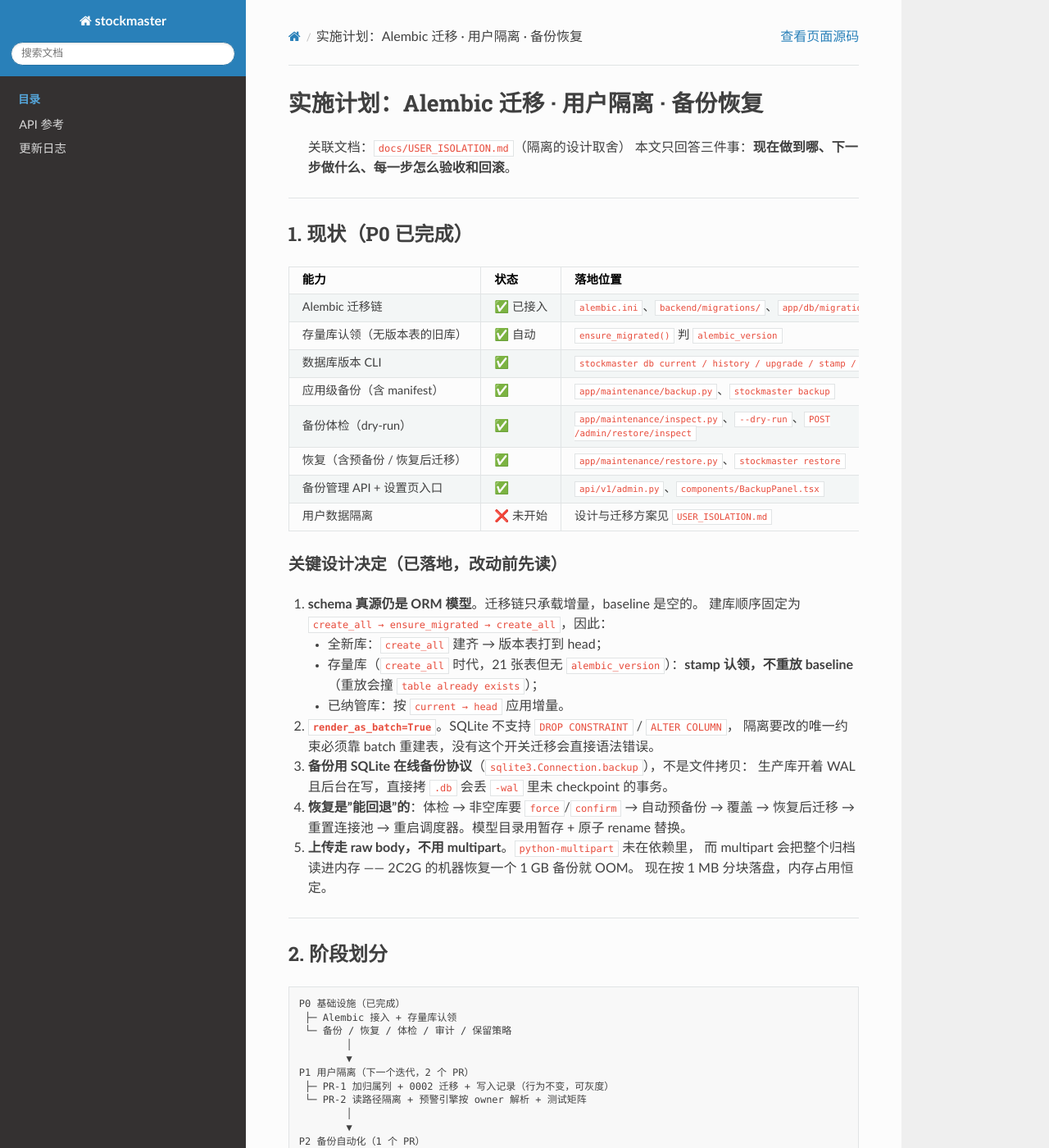
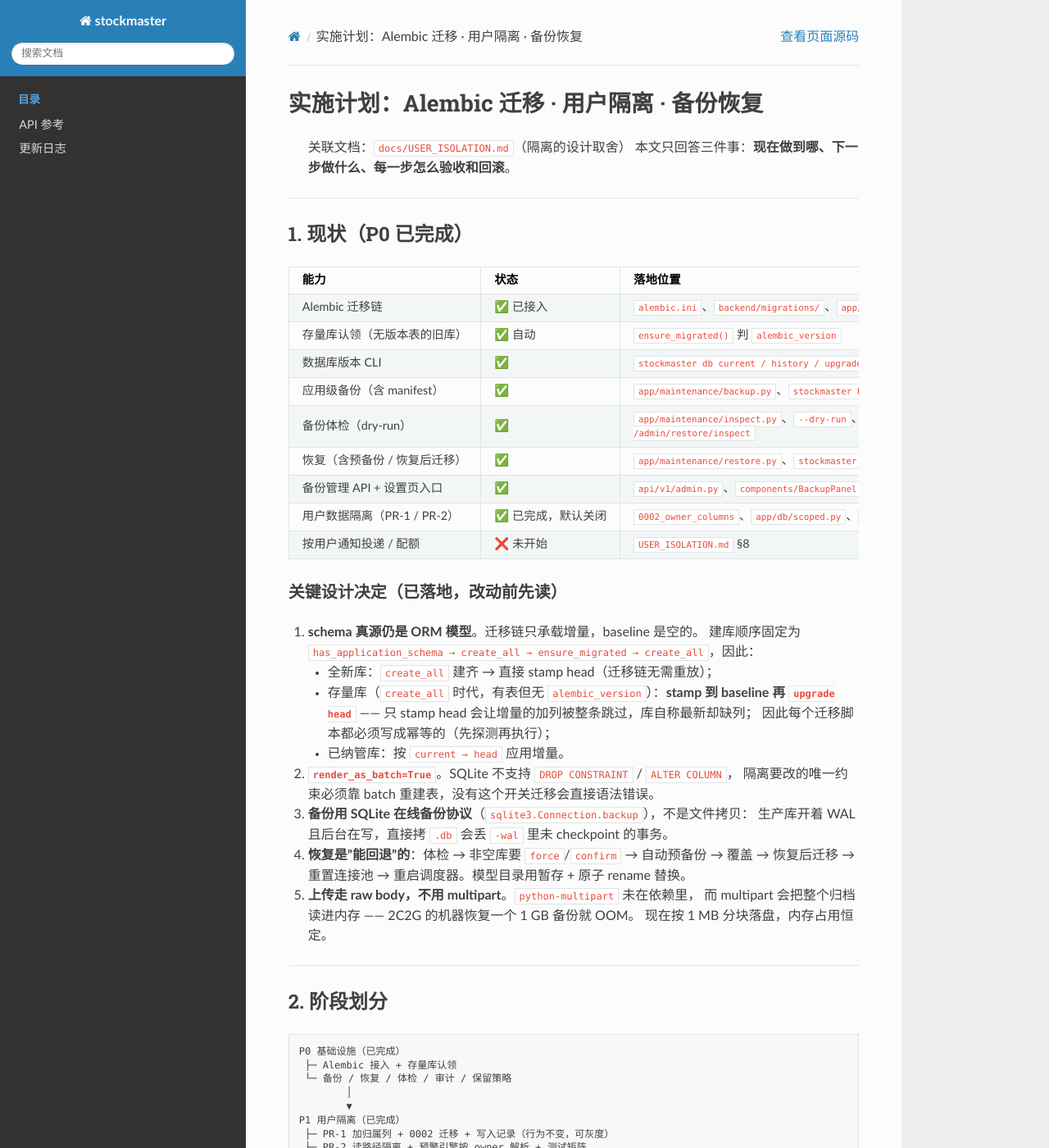
Before and after one commit to gookeryoung/stockmaster, a Sphinx documentation site: the page built from docs/IMPLEMENTATION_PLAN.md, in a window 1280 px wide and 1400 px high. Shown: the whole window at 82% size. Built offline with Sphinx 7.4.7 and the Read the Docs theme 3.1.0, drawn with Linux system fonts in a browser that asks for light colours; the version number is read from the project's files by our own code; some of the changed text lies outside the part shown.

Commit message:
docs: 用户隔离落地状态、灰度开关与认领步骤
- `USER_ISOLATION.md`：状态改为已实施，helper 名与索引名对齐代码，
  PR-1/PR-2 标记完成、PR-3（按用户通知）/PR-4（统计与配额）列为待办。
- `IMPLEMENTATION_PLAN.md`：补「存量库 stamp baseline 再 upgrade」的原因，
  runbook 的版本号改为 0002 并加 `db check`。
- `README.md`：新增「用户数据隔离」小节与 `SM_DATA_ISOLATION` 配置项。

```diff
--- a/docs/IMPLEMENTATION_PLAN.md
+++ b/docs/IMPLEMENTATION_PLAN.md
@@ -16,15 +16,17 @@
 | 备份体检（dry-run） | ✅ | `app/maintenance/inspect.py`、`--dry-run`、`POST /admin/restore/inspect` |
 | 恢复（含预备份 / 恢复后迁移） | ✅ | `app/maintenance/restore.py`、`stockmaster restore` |
 | 备份管理 API + 设置页入口 | ✅ | `api/v1/admin.py`、`components/BackupPanel.tsx` |
-| 用户数据隔离 | ❌ 未开始 | 设计与迁移方案见 `USER_ISOLATION.md` |
+| 用户数据隔离（PR-1 / PR-2） | ✅ 已完成，默认关闭 | `0002_owner_columns`、`app/db/scoped.py`、`tests/test_isolation.py` |
+| 按用户通知投递 / 配额 | ❌ 未开始 | `USER_ISOLATION.md` §8 |
 
 ### 关键设计决定（已落地，改动前先读）
 
 1. **schema 真源仍是 ORM 模型**。迁移链只承载增量，baseline 是空的。
-   建库顺序固定为 `create_all → ensure_migrated → create_all`，因此：
-   - 全新库：`create_all` 建齐 → 版本表打到 head；
-   - 存量库（`create_all` 时代，21 张表但无 `alembic_version`）：**stamp 认领，不重放 baseline**
-     （重放会撞 `table already exists`）；
+   建库顺序固定为 `has_application_schema → create_all → ensure_migrated → create_all`，因此：
+   - 全新库：`create_all` 建齐 → 直接 stamp head（迁移链无需重放）；
+   - 存量库（`create_all` 时代，有表但无 `alembic_version`）：**stamp 到 baseline 再
+     `upgrade head`** —— 只 stamp head 会让增量的加列被整条跳过，库自称最新却缺列；
+     因此每个迁移脚本都必须写成幂等的（先探测再执行）；
    - 已纳管库：按 `current → head` 应用增量。
 2. **`render_as_batch=True`**。SQLite 不支持 `DROP CONSTRAINT` / `ALTER COLUMN`，
    隔离要改的唯一约束必须靠 batch 重建表，没有这个开关迁移会直接语法错误。
@@ -46,9 +48,10 @@
  └─ 备份 / 恢复 / 体检 / 审计 / 保留策略
         │
         ▼
-P1 用户隔离（下一个迭代，2 个 PR）
+P1 用户隔离（已完成）
  ├─ PR-1 加归属列 + 0002 迁移 + 写入记录（行为不变，可灰度）
- └─ PR-2 读路径隔离 + 预警引擎按 owner 解析 + 测试矩阵
+ ├─ PR-2 读路径隔离 + 预警引擎按 owner 解析 + 测试矩阵
+ └─ 待办：按用户通知通道、管理员统计列、配额
         │
         ▼
 P2 备份自动化（1 个 PR）
@@ -66,7 +69,10 @@
 设计细节（三类数据边界、`owner_id=0` 的语义、为什么管理员不跨用户读）已在
 `USER_ISOLATION.md` 里定稿，这里只列**改动清单与顺序**。
 
-### PR-1：加列 + 迁移 + 写路径（行为不变）
+### PR-1：加列 + 迁移 + 写路径（行为不变）—— ✅ 已完成
+
+> 落地后的差异：迁移是幂等的（先探测列/约束是否存在），因为同一条迁移既要在
+> 「列已存在」的全新库上跑，也要在「列不存在」的存量库上跑。
 
 | 文件 | 改动 |
 |---|---|
@@ -106,7 +112,11 @@
 
 **回滚**：`db downgrade 0001_baseline`（batch 再重建回旧约束）；或直接不启用隔离开关。
 
-### PR-2：读路径隔离
+### PR-2：读路径隔离 —— ✅ 已完成
+
+> 落地后的名字：`owned()` / `get_owned_or_404()`（`app/db/scoped.py`）、
+> `current_owner`（`app/auth/deps.py`）。开关关闭时两个助手都退化成空操作，
+> 所以 `SM_DATA_ISOLATION=false` 时请求路径与升级前逐字节一致。
 
 | 文件 | 改动 |
 |---|---|
@@ -162,14 +172,16 @@
 
 # 2) 部署前先看清当前库版本与数据量
 docker compose --env-file .env -f docker-compose.prod.yml exec app \
-  python -m app.cli db current
+  python -m app.cli db history    # 升级前通常显示「未纳管」
 
 # 3) 构建并发布（deploy.sh 会自动备份 /data 卷，保留 5 份）
 ./deploy/deploy.sh
 
-# 4) 确认启动时已自动认领版本
+# 4) 确认启动时已自动认领版本并执行增量
 docker compose --env-file .env -f docker-compose.prod.yml exec app \
-  python -m app.cli db current      # 应输出 当前=最新=0001_baseline
+  python -m app.cli db current      # 应输出 当前=最新=0002_owner_columns
+docker compose --env-file .env -f docker-compose.prod.yml exec app \
+  python -m app.cli db check        # 应无「缺列」输出
 
 # 5) 手工打一份基线备份（之后的任何操作都有退路）
 docker compose --env-file .env -f docker-compose.prod.yml exec app \
@@ -190,9 +202,11 @@
 | `SM_DB_AUTO_MIGRATE` | `true` | 启动自动迁移；设 false 则要求先 `db upgrade`（版本落后会告警） |
 | `SM_BACKUP_KEEP` | `7` | 本地备份保留份数，`0` 不清理 |
 | `SM_BACKUP_INCLUDE_SECRET` | `true` | 归档是否含 `.auth_secret` |
+| `SM_DATA_ISOLATION` | `false` | 自选/预警/回测是否按账号隔离；`false` = 共享语义 |
 
 > `docker-compose.prod.yml` 逐项列出 environment，新增变量**必须**同步进去，否则传不进容器。
-> 这三项走 `.env` 默认值即可，暂不加进 compose；需要改时再补（P2 一并处理）。
+> 以上（含 `SM_DATA_ISOLATION`）已逐项写进 `docker-compose.prod.yml` 的 environment。
+> compose 不会自动透传 `.env`，新增变量必须同步进去，否则容器里只会拿到默认值。
 
 ---
 
```
Also changed, not shown: README.md (+12 -0 lines), docs/USER_ISOLATION.md (+26 -26 lines).
